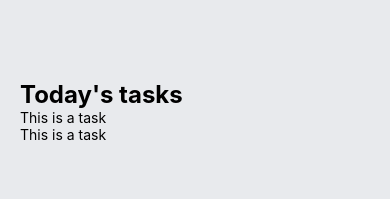
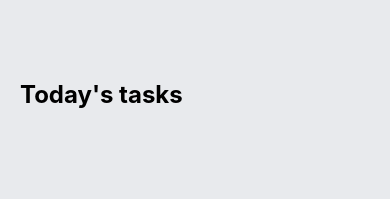
Before and after one commit to SHJoon/Todo-native, a React Native app: screen / in a window 390 px wide. Shown: the top 199 px of the page. Built offline with nearby package versions, Linux system fonts and the light colour scheme.

Commit message:
Modifying task component

```diff
--- a/components/Task.js
+++ b/components/Task.js
@@ -1,16 +1,30 @@
 import React from "react";
-import { View, Text, StyleSheet } from "react-native";
+import {
+  View,
+  Text,
+  StyleSheet,
+  TouchableOpacity,
+  ProgressViewIOSComponent,
+} from "react-native";
 
-const Task = () => {
+const Task = (props) => {
   return (
-    <View>
-      <Text>This is a task</Text>
+    <View style={styles.item}>
+      <View style={styles.itemLeft}>
+        <TouchableOpacity style={styles.square}></TouchableOpacity>
+        <Text style={styles.itemText}>{props.text}</Text>
+      </View>
+      <View style={styles.circular}></View>
     </View>
   );
 };
 
 const styles = StyleSheet.create({
-
+  item: {},
+  itemLeft: {},
+  square: {},
+  itemText: {},
+  circular: {},
 });
 
 export default Task;
```
